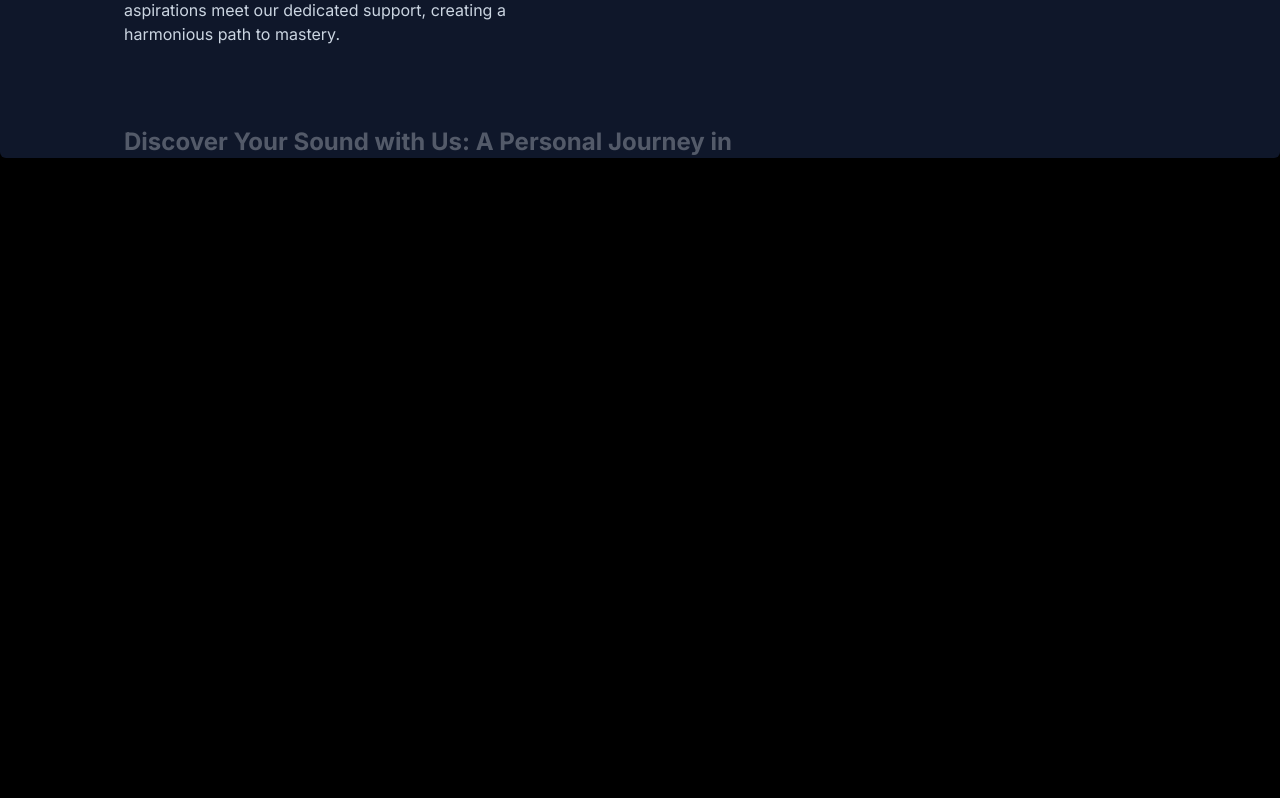
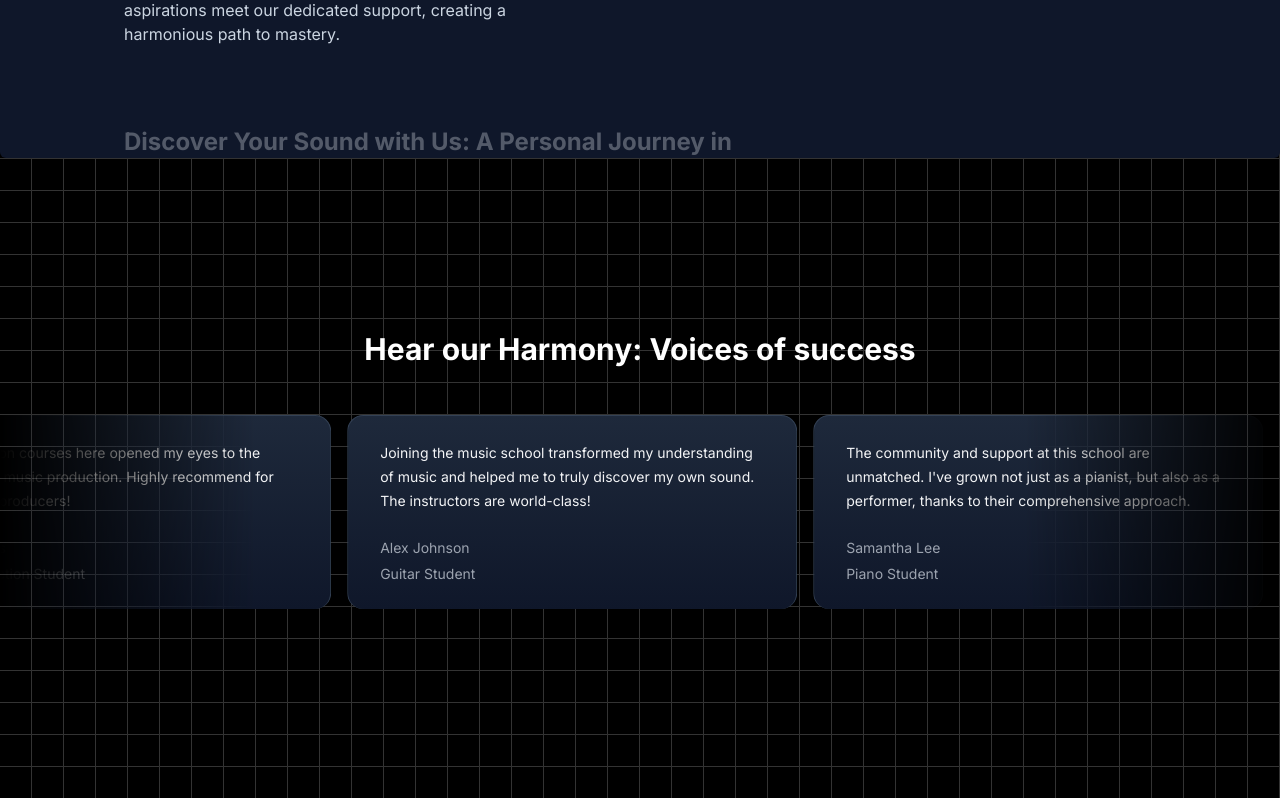
Before and after one commit to dev-shakti/nextjs-music-app, a Next.js app: page / in a window 1280 px wide. Shown: the part 1690-2488 px from the top of the page. Before the commit the page ends 1848 px from the top, so only its background shows below. Built offline with nearby package versions, Linux system fonts and the light colour scheme.

Commit message:
configure tailwind config and add testimonial section

```diff
--- a/package.json
+++ b/package.json
@@ -11,6 +11,7 @@
   "dependencies": {
     "clsx": "^2.1.1",
     "framer-motion": "^11.1.7",
+    "mini-svg-data-uri": "^1.4.4",
     "next": "14.2.3",
     "react": "^18",
     "react-dom": "^18",
--- /dev/null
+++ b/src/app/components/Testimonials.tsx
@@ -0,0 +1,53 @@
+import React from 'react'
+import { InfiniteMovingCards } from './ui/infinite-moving-cards';
+
+const musicSchoolTestimonials = [
+    {
+      quote:
+        'Joining the music school transformed my understanding of music and helped me to truly discover my own sound. The instructors are world-class!',
+      name: 'Alex Johnson',
+      title: 'Guitar Student',
+    },
+    {
+      quote:
+        "The community and support at this school are unmatched. I've grown not just as a pianist, but also as a performer, thanks to their comprehensive approach.",
+      name: 'Samantha Lee',
+      title: 'Piano Student',
+    },
+    {
+      quote:
+        "This school offered me the tools and confidence to take my singing to the next level. I'm endlessly grateful for the personalized coaching.",
+      name: 'Michael Chen',
+      title: 'Vocal Student',
+    },
+    {
+      quote:
+        'As a violinist, finding the right mentor can be challenging, but this school matched me with a teacher who truly understands my goals and challenges.',
+      name: 'Emily Taylor',
+      title: 'Violin Student',
+    },
+    {
+      quote:
+        'The production courses here opened my eyes to the intricacies of music production. Highly recommend for any aspiring producers!',
+      name: 'Chris Morales',
+      title: 'Music Production Student',
+    },
+  ];
+
+
+const Testimonials = () => {
+  return (
+    <div className='h-[40rem] w-full dark:bg-black dark:bg-grid-white/[0.2] relative flex flex-col items-center justify-center overflow-hidden'>
+       <h2 className="text-3xl font-bold text-center mb-8 z-10">Hear our Harmony: Voices of success</h2>
+       <div>
+       <InfiniteMovingCards
+        items={musicSchoolTestimonials}
+        direction="right"
+        speed="normal"
+      />
+       </div>
+    </div>
+  )
+}
+
+export default Testimonials
--- /dev/null
+++ b/src/app/components/ui/infinite-moving-cards.tsx
@@ -0,0 +1,121 @@
+"use client";
+
+import { cn } from "../../utils/cn";
+import React, { useEffect, useState } from "react";
+
+export const InfiniteMovingCards = ({
+  items,
+  direction = "left",
+  speed = "fast",
+  pauseOnHover = true,
+  className,
+}: {
+  items: {
+    quote: string;
+    name: string;
+    title: string;
+  }[];
+  direction?: "left" | "right";
+  speed?: "fast" | "normal" | "slow";
+  pauseOnHover?: boolean;
+  className?: string;
+}) => {
+  const containerRef = React.useRef<HTMLDivElement>(null);
+  const scrollerRef = React.useRef<HTMLUListElement>(null);
+
+  useEffect(() => {
+    addAnimation();
+  }, []);
+  const [start, setStart] = useState(false);
+  function addAnimation() {
+    if (containerRef.current && scrollerRef.current) {
+      const scrollerContent = Array.from(scrollerRef.current.children);
+
+      scrollerContent.forEach((item) => {
+        const duplicatedItem = item.cloneNode(true);
+        if (scrollerRef.current) {
+          scrollerRef.current.appendChild(duplicatedItem);
+        }
+      });
+
+      getDirection();
+      getSpeed();
+      setStart(true);
+    }
+  }
+  const getDirection = () => {
+    if (containerRef.current) {
+      if (direction === "left") {
+        containerRef.current.style.setProperty(
+          "--animation-direction",
+          "forwards"
+        );
+      } else {
+        containerRef.current.style.setProperty(
+          "--animation-direction",
+          "reverse"
+        );
+      }
+    }
+  };
+  const getSpeed = () => {
+    if (containerRef.current) {
+      if (speed === "fast") {
+        containerRef.current.style.setProperty("--animation-duration", "20s");
+      } else if (speed === "normal") {
+        containerRef.current.style.setProperty("--animation-duration", "40s");
+      } else {
+        containerRef.current.style.setProperty("--animation-duration", "80s");
+      }
+    }
+  };
+  return (
+    <div
+      ref={containerRef}
+      className={cn(
+        "scroller relative z-20  max-w-7xl overflow-hidden  [mask-image:linear-gradient(to_right,transparent,white_20%,white_80%,transparent)]",
+        className
+      )}
+    >
+      <ul
+        ref={scrollerRef}
+        className={cn(
+          " flex min-w-full shrink-0 gap-4 py-4 w-max flex-nowrap",
+          start && "animate-scroll ",
+          pauseOnHover && "hover:[animation-play-state:paused]"
+        )}
+      >
+        {items.map((item, idx) => (
+          <li
+            className="w-[350px] max-w-full relative rounded-2xl border border-b-0 flex-shrink-0 border-slate-700 px-8 py-6 md:w-[450px]"
+            style={{
+              background:
+                "linear-gradient(180deg, var(--slate-800), var(--slate-900)",
+            }}
+            key={item.name}
+          >
+            <blockquote>
+              <div
+                aria-hidden="true"
+                className="user-select-none -z-1 pointer-events-none absolute -left-0.5 -top-0.5 h-[calc(100%_+_4px)] w-[calc(100%_+_4px)]"
+              ></div>
+              <span className=" relative z-20 text-sm leading-[1.6] text-gray-100 font-normal">
+                {item.quote}
+              </span>
+              <div className="relative z-20 mt-6 flex flex-row items-center">
+                <span className="flex flex-col gap-1">
+                  <span className=" text-sm leading-[1.6] text-gray-400 font-normal">
+                    {item.name}
+                  </span>
+                  <span className=" text-sm leading-[1.6] text-gray-400 font-normal">
+                    {item.title}
+                  </span>
+                </span>
+              </div>
+            </blockquote>
+          </li>
+        ))}
+      </ul>
+    </div>
+  );
+};
--- a/src/app/globals.css
+++ b/src/app/globals.css
@@ -32,4 +32,5 @@
   .text-balance {
     text-wrap: balance;
   }
+
 }
--- a/src/app/page.tsx
+++ b/src/app/page.tsx
@@ -1,5 +1,6 @@
 import FeaturedCourses from "./components/FeaturedCourses";
 import HeroSection from "./components/HeroSection";
+import Testimonials from "./components/Testimonials";
 import WhyChooseUs from "./components/WhyChooseUs";
 
 export default function Home() {
@@ -8,6 +9,7 @@
       <HeroSection/>
       <FeaturedCourses/>
       <WhyChooseUs/>
+      <Testimonials/>
     </main>
   );
 }
--- a/tailwind.config.ts
+++ b/tailwind.config.ts
@@ -4,6 +4,7 @@
 const {
   default: flattenColorPalette,
 } = require("tailwindcss/lib/util/flattenColorPalette");
+const svgToDataUri = require("mini-svg-data-uri");
 
 // Plugin to add each Tailwind color as a global CSS variable
 function addVariablesForColors({ addBase, theme }: any) {
@@ -15,6 +16,29 @@
   addBase({
     ':root': newVars,
   });
+}
+
+function addSvgPatterns({ matchUtilities, theme }: any) {
+  matchUtilities(
+    {
+      'bg-grid': (value: any) => ({
+        backgroundImage: `url("${svgToDataUri(
+          `<svg xmlns="http://www.w3.org/2000/svg" viewBox="0 0 32 32" width="32" height="32" fill="none" stroke="${value}"><path d="M0 .5H31.5V32"/></svg>`
+        )}")`,
+      }),
+      'bg-grid-small': (value: any) => ({
+        backgroundImage: `url("${svgToDataUri(
+          `<svg xmlns="http://www.w3.org/2000/svg" viewBox="0 0 32 32" width="8" height="8" fill="none" stroke="${value}"><path d="M0 .5H31.5V32"/></svg>`
+        )}")`,
+      }),
+      'bg-dot': (value: any) => ({
+        backgroundImage: `url("${svgToDataUri(
+          `<svg xmlns="http://www.w3.org/2000/svg" viewBox="0 0 32 32" width="16" height="16" fill="none"><circle fill="${value}" id="pattern-circle" cx="10" cy="10" r="1.6257413380501518"></circle></svg>`
+        )}")`,
+      }),
+    },
+    { values: flattenColorPalette(theme('backgroundColor')), type: 'color' }
+  );
 }
 
 
@@ -29,6 +53,7 @@
     extend: {
       animation: {
         spotlight: "spotlight 2s ease .75s 1 forwards",
+        scroll: "scroll var(--animation-duration, 40s) var(--animation-direction, forwards) linear infinite",
       },
       keyframes: {
         spotlight: {
@@ -41,6 +66,11 @@
             transform: "translate(-50%,-40%) scale(1)",
           },
         },
+        scroll:{
+          to:{
+            transform: "translate(calc(-50% - 0.5rem))",
+          }
+        }
       },
       backgroundImage: {
         "gradient-radial": "radial-gradient(var(--tw-gradient-stops))",
@@ -49,6 +79,6 @@
       },
     },
   },
-  plugins: [addVariablesForColors],
+  plugins: [addVariablesForColors, addSvgPatterns],
 };
 export default config;
```
Also changed, not shown: 1 other file (tests, documents, lock files or other folders).
